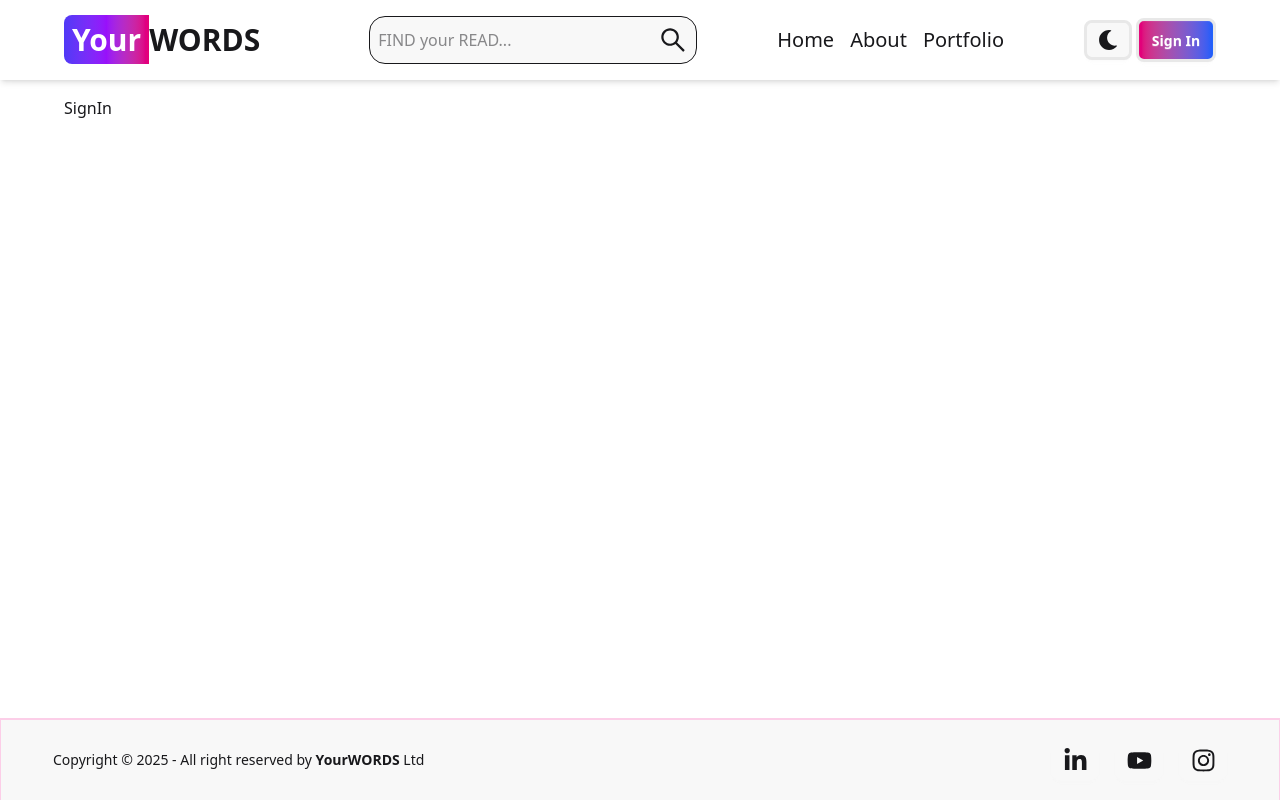
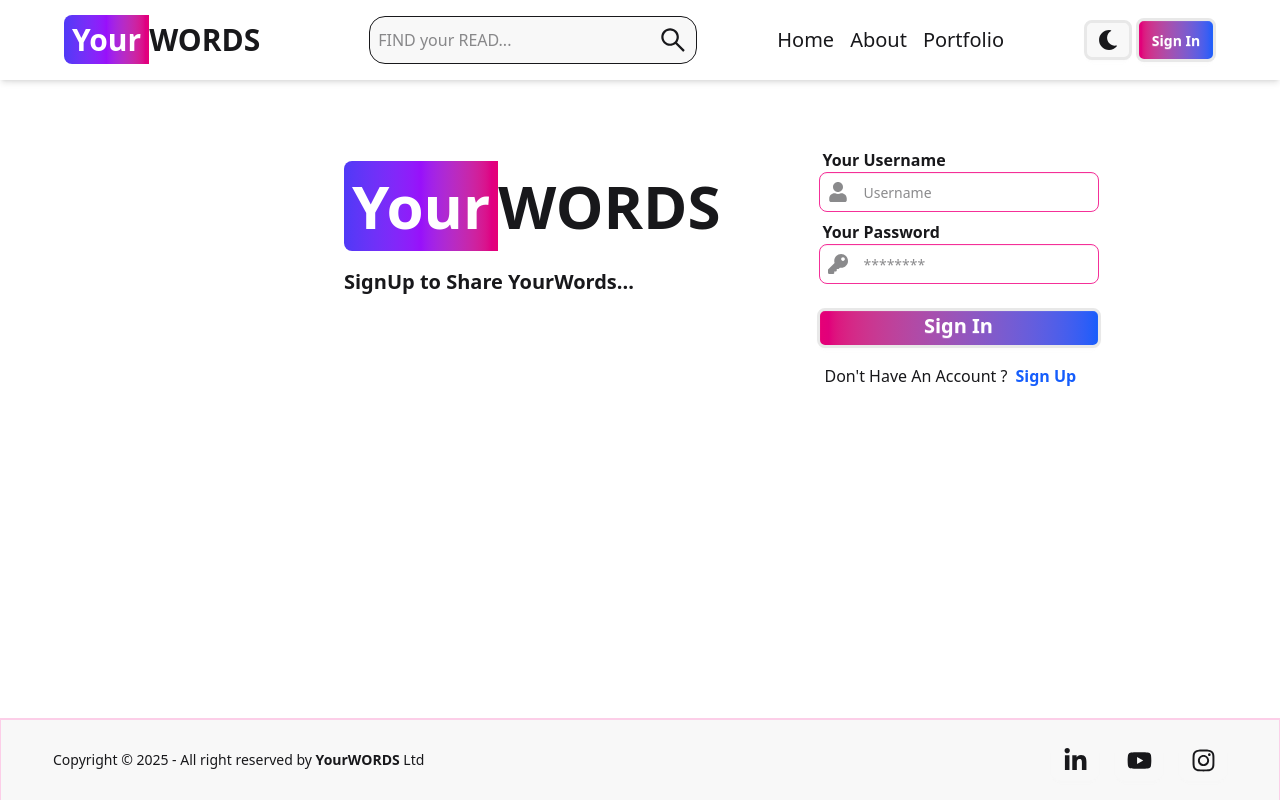
Before and after one commit to sMihir21203/yourWORDS, a React (Vite) app in the folder frontend/: page /sign-in in a window 1280 px wide. Built offline with nearby package versions, Linux system fonts and the light colour scheme.

Commit message:
signIn functionality and ui

```diff
--- a/frontend/src/Pages/SignIn.jsx
+++ b/frontend/src/Pages/SignIn.jsx
@@ -1,9 +1,105 @@
-import React from 'react'
-import Container from '../Components/Container/Container'
+import React, { useState } from 'react'
+import { Link, useNavigate } from 'react-router-dom'
+import { Logo, Button, Input, Container } from '../Components/CompsIndex.js'
+import { FaUser, FaKey } from 'react-icons/fa'
+
 
 const SignIn = () => {
+  const [formData, setFormData] = useState({
+    username: "",
+    password: ""
+  })
+  const [errorMsg, setErrorMsg] = useState("")
+  const [loading, setLoading] = useState(false)
+  const navigate = useNavigate();
+
+  const handleOnChange = (e) => {
+    setFormData((prev) => ({
+      ...prev,
+      [e.target.id]: e.target.value.trim()
+    }))
+  }
+  console.log(formData)
+
+  const handleOnSubmit = async (e) => {
+    e.preventDefault();
+    setErrorMsg("");
+
+    if (!formData.username || !formData.password) {
+      return setErrorMsg("All Fields Are Required")
+    }
+
+    try {
+      setLoading(true);
+      setErrorMsg(null)
+      const res = await fetch('/api/v1/user/sign-in', {
+        method: 'POST',
+        headers: { 'Content-Type': 'application/json' },
+        body: JSON.stringify(formData)
+      })
+
+      if (!res.ok) {
+        setLoading(false)
+        if (res.status === 404) {
+          return setErrorMsg("Enter Valid Username!")
+        }
+        if (res.status === 401) {
+          return setErrorMsg("Enter Valid Password!")
+        }
+        return setErrorMsg(data.message || "Login Failed!")
+
+      }
+
+      const data = await res.json()
+      navigate('/')
+      alert("SignIn Successfully")
+      console.log(data)
+    } catch (error) {
+      setErrorMsg("Oops👀 Something Went Wrong! Pleas Try Again")
+      console.log(`SignUp Err: ${error.message}`)
+    } finally {
+      setLoading(false)
+    }
+
+  }
   return (
-    <Container><div>SignIn</div></Container>
+    <Container>
+      {
+        errorMsg && (
+          <div
+            role="alert"
+            className="mb-2 md:mb-0 alert alert-error alert-soft flex justify-center text-center"
+          >
+            {errorMsg}
+          </div>
+        )
+      }
+      <div className='lg:ml-70 flex flex-col lg:flex-row'>
+        <div className='lg:mt-20 lg:space-y-8'>
+          <Logo className='ml-22 md:ml-28 lg:ml-0 text-4xl md:5xl lg:text-6xl' />
+          <div className='hidden lg:inline text-xl font-semibold'>
+            SignUp to Share <span className='font-extrabold'>YourWords...</span>
+          </div>
+        </div>
+        <div className='mt-13 lg:ml-24'>
+
+          <form onSubmit={handleOnSubmit}
+            className='flex-col justify-items-center space-y-2'>
+
+            <Input label="Your Username" type="username" placeholder="Username" icon={FaUser} id="username" onChange={handleOnChange} />
+
+            <Input label="Your Password" type="password" placeholder="********" icon={FaKey} id="password" onChange={handleOnChange} />
+
+            <Button type="submit" text={loading ? "Loading...." : "Sign In"} style='gradient' className='w-71 text-xl pb-2 mt-4' disabled={loading}>
+            </Button>
+          </form>
+          <div className='ml-22 md:ml-52 lg:ml-2 mt-4'>
+            Don't Have An Account ?
+            <Link to="/sign-up" className='ml-2 text-blue-600 link-hover text-md font-semibold' >Sign Up</Link>
+          </div>
+        </div>
+      </div>
+    </Container>
   )
 }
 
--- a/frontend/src/Pages/SignUp.jsx
+++ b/frontend/src/Pages/SignUp.jsx
@@ -2,8 +2,7 @@ import React, { useState } from 'react'
 import { Link, useNavigate } from 'react-router-dom'
 import { FaKey, FaUser } from "react-icons/fa"
 import { AiFillMail } from 'react-icons/ai'
-import Container from '../Components/Container/Container'
-import { Button, Input, Logo } from '../Components/CompsIndex'
+import { Button, Input, Logo, Container } from '../Components/CompsIndex'
 
 
 
@@ -46,10 +45,6 @@ const SignUp = () => {
         body: JSON.stringify(formData),
       })
 
-      const data = await res.json();
-
-
-
       if (!res.ok) {
         setLoading(false)
         if (res.status === 409) {
@@ -58,11 +53,12 @@ const SignUp = () => {
         return setErrorMsg(data.message || "SignUp Failed!")
       }
 
+      const data = await res.json();
       navigate('/sign-in')
       alert("SignUp Successfully")
       console.log(data)
     } catch (error) {
-      setErrorMsg("Something went wrong. Please try again.");
+      setErrorMsg("Oops👀 Something went wrong. Please try again.");
       console.log(`SignUp Err: ${error.message}`)
     } finally {
       setLoading(false)
@@ -99,7 +95,7 @@ const SignUp = () => {
 
             <Input label="Your E-Mail" type="email" placeholder="abcd@gmail.com" icon={AiFillMail} id="email" onChange={handleOnChange} />
 
-            <Input label="Your Password" type="password" placeholder="Password" icon={FaKey} id="password" onChange={handleOnChange} />
+            <Input label="Your Password" type="password" placeholder="********" icon={FaKey} id="password" onChange={handleOnChange} />
 
             <Button type="submit" text={loading ? "Loading...." : "Sign Up"} style='gradient' className='w-71 text-xl pb-2 mt-4' disabled={loading}>
             </Button>
```
Also changed, not shown: 1 other file (tests, documents, lock files or other folders).
